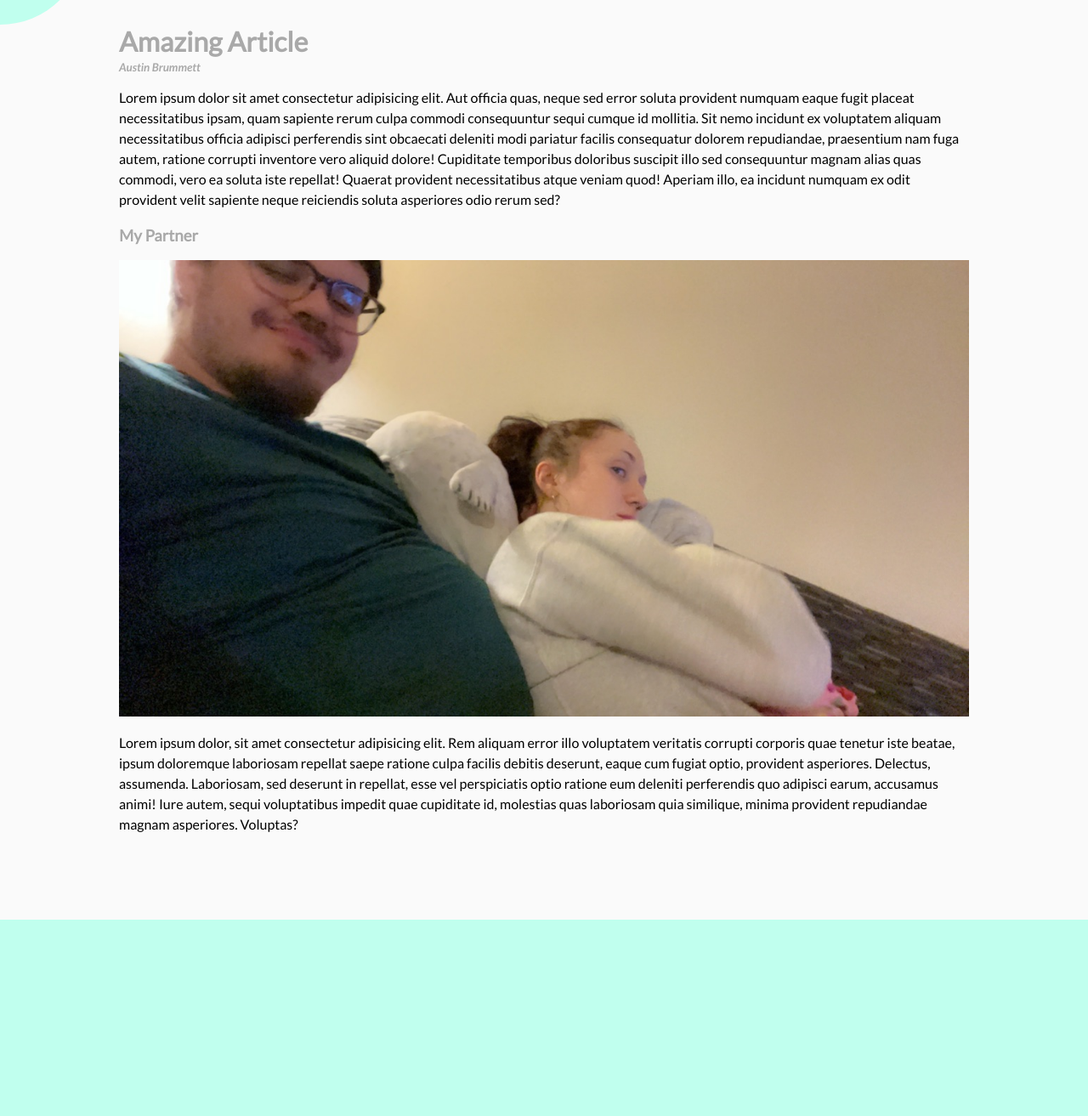
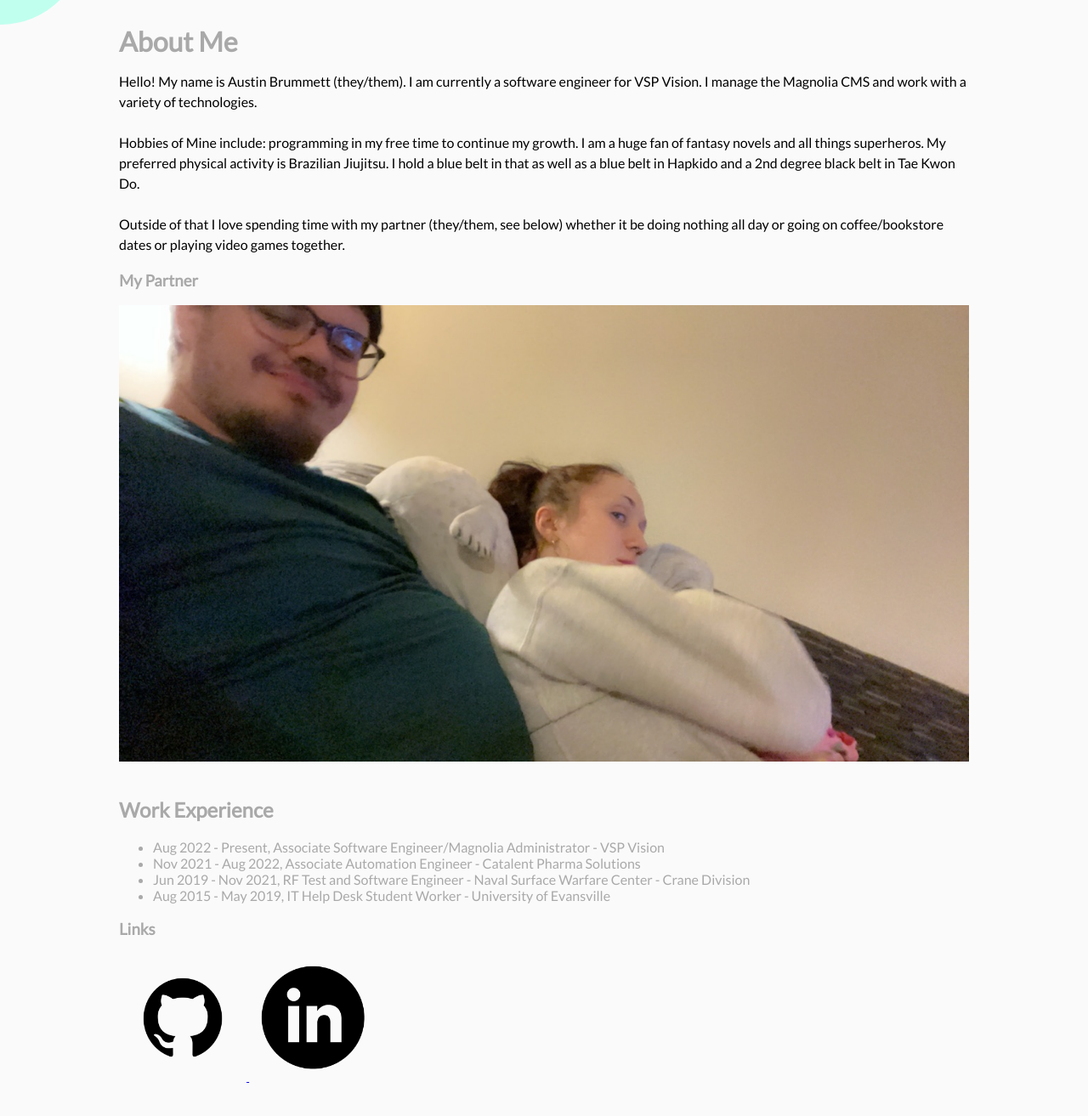
Before and after one commit to ausbrumm/ausbrumm.github.io, a plain HTML site: page about.html in a window 1280 px wide. Shown: the part 71-1384 px from the top of the page at 85% size. Before the commit the page ends 1153 px from the top, so only its background shows below. Drawn offline with Linux system fonts and the light colour scheme.

Commit message:
Updated about

```diff
--- a/about.html
+++ b/about.html
@@ -27,35 +27,39 @@
         </div>
       </div>
       <div class="content">
-        <h1>Amazing Article</h1>
-        <small>Austin Brummett</small>
+        <h1>About Me</h1>
         <p>
-          Lorem ipsum dolor sit amet consectetur adipisicing elit. Aut officia
-          quas, neque sed error soluta provident numquam eaque fugit placeat
-          necessitatibus ipsam, quam sapiente rerum culpa commodi consequuntur
-          sequi cumque id mollitia. Sit nemo incidunt ex voluptatem aliquam
-          necessitatibus officia adipisci perferendis sint obcaecati deleniti
-          modi pariatur facilis consequatur dolorem repudiandae, praesentium nam
-          fuga autem, ratione corrupti inventore vero aliquid dolore! Cupiditate
-          temporibus doloribus suscipit illo sed consequuntur magnam alias quas
-          commodi, vero ea soluta iste repellat! Quaerat provident
-          necessitatibus atque veniam quod! Aperiam illo, ea incidunt numquam ex
-          odit provident velit sapiente neque reiciendis soluta asperiores odio
-          rerum sed?
+        Hello!
+
+          My name is Austin Brummett (they/them). I am currently a software engineer for VSP Vision.
+          I manage the Magnolia CMS and work with a variety of technologies.
+
+          <br><br>
+          Hobbies of Mine include: programming in my free time to continue my growth.
+          I am a huge fan of fantasy novels and all things superheros.
+          My preferred physical activity is Brazilian Jiujitsu.
+          I hold a blue belt in that as well as a blue belt in Hapkido and a 2nd degree black belt in Tae Kwon Do.
+          <br><br>
+          Outside of that I love spending time with my partner (they/them, see below) whether it be doing nothing all day or
+          going on coffee/bookstore dates or playing video games together.
         </p>
         <h3>My Partner</h3>
         <img src="/assets/my partner and me.jpeg" alt="partner" />
-        <p>
-          Lorem ipsum dolor, sit amet consectetur adipisicing elit. Rem aliquam
-          error illo voluptatem veritatis corrupti corporis quae tenetur iste
-          beatae, ipsum doloremque laboriosam repellat saepe ratione culpa
-          facilis debitis deserunt, eaque cum fugiat optio, provident
-          asperiores. Delectus, assumenda. Laboriosam, sed deserunt in repellat,
-          esse vel perspiciatis optio ratione eum deleniti perferendis quo
-          adipisci earum, accusamus animi! Iure autem, sequi voluptatibus
-          impedit quae cupiditate id, molestias quas laboriosam quia similique,
-          minima provident repudiandae magnam asperiores. Voluptas?
-        </p>
+        <br><br>
+        <h2>Work Experience</h2>
+        <ul>
+          <li>Aug 2022 - Present, Associate Software Engineer/Magnolia Administrator - VSP Vision</li>
+          <li>Nov 2021 - Aug 2022, Associate Automation Engineer - Catalent Pharma Solutions</li>
+          <li>Jun 2019 - Nov 2021, RF Test and Software Engineer - Naval Surface Warfare Center - Crane Division</li>
+          <li>Aug 2015 - May 2019, IT Help Desk Student Worker - University of Evansville</li>
+        </ul>
+        <h3>Links</h3>
+        <a href ="https://github.com/ausbrumm">
+          <img src="assets/github_logo.png" alt="github" height="150px" width="150px" />
+        </a>
+        <a href ="https://www.linkedin.com/in/austin-brummett-719867121/">
+          <img src="/assets/linkedin_logo.png" alt="linkedin" height="150px" width="150px" />
+        </a>
       </div>
     </div>
     <nav>
```
Also changed, not shown: assets/github_logo.png (added), assets/linkedin_logo.png (added).
